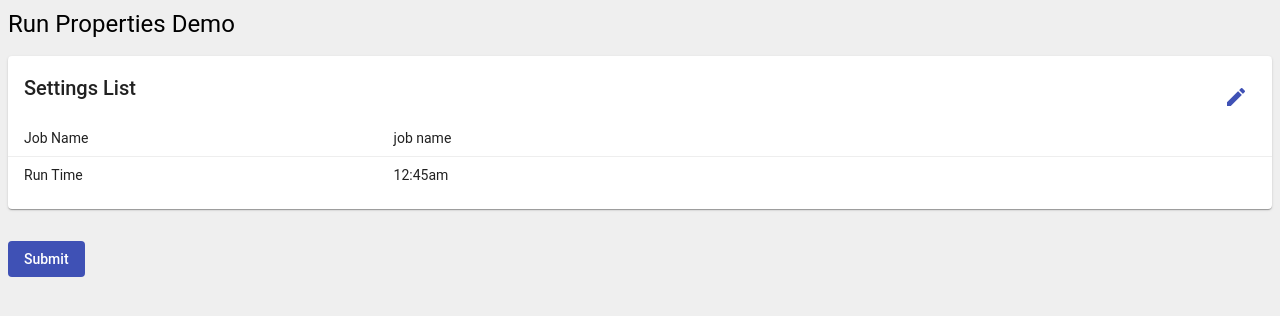
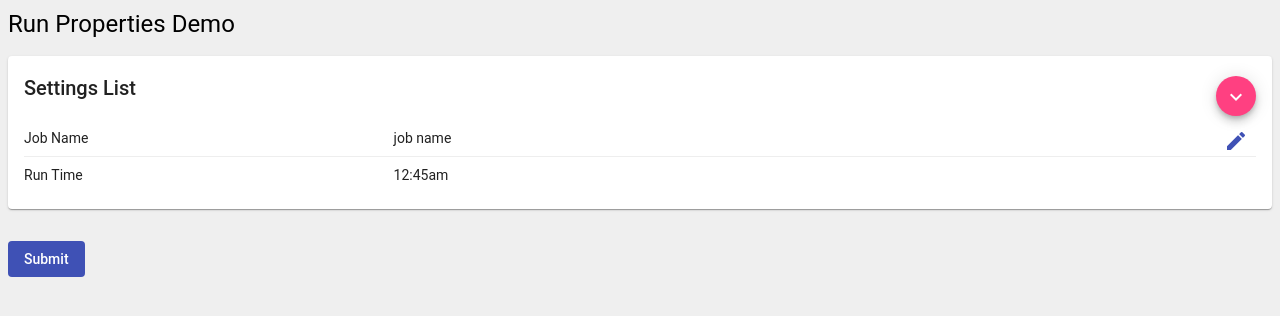
Before and after one commit to phrough/runprops, an Angular app: page / in a window 1280 px wide. Shown: the top 316 px of the page. Built offline with nearby package versions, Linux system fonts and the light colour scheme.

Commit message:
move edit to individual component

```diff
--- a/src/app/job-name/job-name.component.html
+++ b/src/app/job-name/job-name.component.html
@@ -6,3 +6,10 @@
     <input matInput type="text" [formControl]="jobNameControl">
   </mat-form-field>
 </div>
+<!-- TODO: how to move this into base pane compoent? No idea -->
+<button type="button"
+  class="settings-pane-edit-button"
+  *ngIf="!hasInvalidField"
+  mat-icon-button color="primary" (click)="toggleEditMode()">
+  <mat-icon>edit</mat-icon>
+</button>
--- a/src/app/job-name/job-name.component.ts
+++ b/src/app/job-name/job-name.component.ts
@@ -1,7 +1,6 @@
 import { Component, OnInit } from '@angular/core';
 import { SettingsPaneComponent } from '../settings-list/settings-pane/settings-pane.component';
 import { FormControl, Validators } from '@angular/forms';
-import { InvokeFunctionExpr } from '@angular/compiler';
 
 @Component({
   selector: 'app-job-name',
--- a/src/app/settings-list/settings-list.component.html
+++ b/src/app/settings-list/settings-list.component.html
@@ -4,11 +4,13 @@
     <!-- TODO: Rather than ngIf based on invalid status, disable the button and provide a tooltip explaination. -->
     <button type="button"
       *ngIf="!hasInvalidField"
-      mat-icon-button color="primary" (click)="toggleEdit()">
-      <mat-icon>edit</mat-icon>
+      mat-mini-fab (click)="toggleSettingsVisibility()">
+      <mat-icon>{{showSettings ? 'keyboard_arrow_down' : 'keyboard_arrow_down'}}</mat-icon>
     </button>
   </div>
-  <div *ngFor="let item of listComponents" class="settings-list-item">
-    <ng-template appSettingsPane></ng-template>
-  </div>
+  <ul class="settings-list">
+    <li class="settings-list-item" *ngFor="let item of listComponents">
+      <ng-template appSettingsPane></ng-template>
+    </li>
+  </ul>
 </mat-card>
--- a/src/app/settings-list/settings-list.component.scss
+++ b/src/app/settings-list/settings-list.component.scss
@@ -14,7 +14,26 @@
    }
 }
 
-div.settings-list-item {
+.settings-list {
+  // Reset UL styles.
+  margin: 0;
+  padding: 0;
+  list-style-type: none;
+
+  // Set animation properties.
+  transition-property: max-height;
+  transition-duration: 0.75s;
+  transition-timing-function: ease-in;
+  // TODO: this is too restrictive. Leverage Angular animation so height can be explicit (*).
+  max-height: 100vh;
+  overflow: hidden;
+
+  :host.settings-hidden & {
+    max-height: 0;
+  }
+}
+
+li.settings-list-item {
   border-bottom: 1px solid #eee;
   padding: 0.5rem 1rem;
   margin-right: -1rem;
--- a/src/app/settings-list/settings-list.component.ts
+++ b/src/app/settings-list/settings-list.component.ts
@@ -1,4 +1,4 @@
-import { Component, OnInit, AfterViewInit, OnDestroy, ViewChild, ComponentFactoryResolver, ViewContainerRef, ViewChildren, QueryList, Input, ChangeDetectorRef } from '@angular/core';
+import { Component, OnInit, AfterViewInit, OnDestroy, ViewChild, ComponentFactoryResolver, ViewContainerRef, ViewChildren, QueryList, Input, ChangeDetectorRef, HostBinding } from '@angular/core';
 import { SettingsPaneDirective } from './settings-pane/settings-pane.directive';
 import { SettingPaneItem } from './setting-pane-item';
 import { FormArray } from '@angular/forms';
@@ -22,25 +22,25 @@ export class SettingsListComponent implements OnInit, AfterViewInit, OnDestroy {
 
   @Input() formArray: FormArray;
 
-  _editing = false;
+  _settingsVisible = false;
 
-  get editing() {
-    // forced editing if any fields are invalid, otherwise return the cached value.
-    return this.hasInvalidField || this._editing;
+  @HostBinding('class.settings-hidden') get settingsVisible(): boolean {
+    // forced visibility if any fields are invalid, otherwise return the cached value.
+    return this.hasInvalidField || this._settingsVisible;
+  }
+
+  set settingsVisible(newVal) {
+    this._settingsVisible = newVal;
   }
 
   get hasInvalidField(): boolean {
     return this.formArray.status === 'INVALID';
   }
 
-  set editing(newVal) {
-    this._editing = newVal;
-  }
+  toggleSettingsVisibility() {
+    this.settingsVisible = !this.settingsVisible;
 
-  toggleEdit() {
-    this.editing = !this.editing;
-
-    this.componentRefs.forEach(componentRef => componentRef.instance.inEditMode = this.editing);
+    this.componentRefs.forEach(componentRef => componentRef.instance.settingsVisible = this.settingsVisible);
   }
 
   constructor(private componentFactoryResolver: ComponentFactoryResolver, private cdr: ChangeDetectorRef) { }
@@ -59,7 +59,6 @@ export class SettingsListComponent implements OnInit, AfterViewInit, OnDestroy {
 
       this.componentRefs.push(viewContainerRef.createComponent(componentFactory));
       this.componentRefs[index].instance.data = listItem.data;
-      this.componentRefs[index].instance.inEditMode = this.editing;
       this.componentRefs[index].instance.formArray = this.formArray;
     }
 
--- a/src/app/settings-list/settings-pane/settings-pane.component.scss
+++ b/src/app/settings-list/settings-pane/settings-pane.component.scss
@@ -1,4 +1,5 @@
 .app-settings-pane {
+  position: relative;
   display: flex;
   flex-direction: row;
   justify-content: flex-start;
@@ -6,6 +7,12 @@
 
   > label {
     width: 30%;
+  }
+
+  .settings-pane-edit-button {
+    position: absolute;
+    right: 0;
+    top: -0.5rem;
   }
 
   .edit {
@@ -20,4 +27,5 @@
       display: none;
     }
   }
+
 }
--- a/src/app/settings-list/settings-pane/settings-pane.component.ts
+++ b/src/app/settings-list/settings-pane/settings-pane.component.ts
@@ -16,7 +16,23 @@ export class SettingsPaneComponent implements OnInit {
   // strictly for style targeting
   @HostBinding('class.app-settings-pane') private paneClass = true;
 
-  @HostBinding('class.is-editing') @Input() inEditMode = false;
+  private _editMode = false;
+
+  @HostBinding('class.is-editing') get editMode(): boolean {
+    return this.hasInvalidField || this._editMode;
+  }
+  set editMode(newVal: boolean) {
+    this._editMode = newVal;
+  }
+
+  toggleEditMode() {
+    this.editMode = !this.editMode;
+  }
+
+  get hasInvalidField(): boolean {
+    // TODO: This should be specific to this pane context rather than the entire FormArray.
+    return this.formArray.status === 'INVALID';
+  }
 
   constructor() { }
 
```
